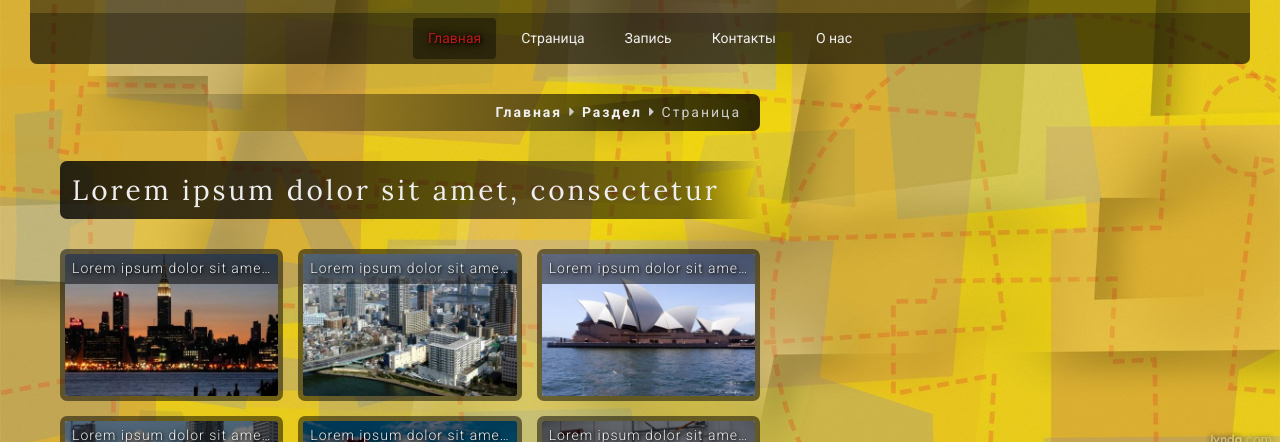
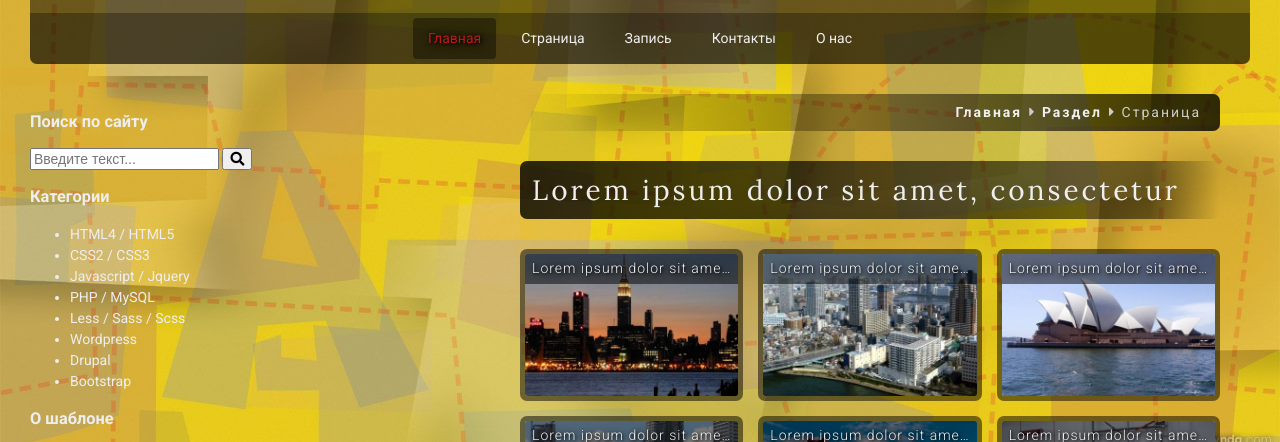
Before and after one commit to AnatoliySysoenko/Flexbox_tamplate, a website: page index.html in a window 1280 px wide. Shown: the part 324-766 px from the top of the page. Drawn offline with Linux system fonts and the light colour scheme.

Commit message:
разметка для left

```diff
--- a/index.html
+++ b/index.html
@@ -218,7 +218,52 @@
         </div>
       </div>
     </main>
-    <aside></aside>
+    <aside class="left">
+      <div class="widget widget-search">
+        <h3>Поиск по сайту</h3>
+        <form action="#" method="get">
+          <input class="widget-search__input" type="search" name="search" placeholder="Введите текст...">
+          <button class="widget-search__submit">
+            <i class="fas fa-search"></i>
+          </button>
+        </form>
+      </div>
+      <div class="widget widget-categories">
+        <h3>Категории</h3>
+        <ul class="widget-categories__list">
+          <li class="widget-categories__item">
+            <a class="widget-categories__link" href="#">HTML4 / HTML5</a>
+          </li>
+          <li class="widget-categories__item">
+            <a class="widget-categories__link" href="#">CSS2 / CSS3</a>
+          </li>
+          <li class="widget-categories__item">
+            <a class="widget-categories__link" href="#">Javascript / Jquery</a>
+          </li>
+          <li class="widget-categories__item">
+            <a class="widget-categories__link" href="#">PHP / MySQL</a>
+          </li>
+          <li class="widget-categories__item">
+            <a class="widget-categories__link" href="#">Less / Sass / Scss</a>
+          </li>
+          <li class="widget-categories__item">
+            <a class="widget-categories__link" href="#">Wordpress</a>
+          </li>
+          <li class="widget-categories__item">
+            <a class="widget-categories__link" href="#">Drupal</a>
+          </li>
+          <li class="widget-categories__item">
+            <a class="widget-categories__link" href="#">Bootstrap</a>
+          </li>
+        </ul>
+      </div>
+      <div class="widget widget-text">
+        <h3>О шаблоне</h3>
+        <p>Шаблон разработан для изучения адаптивной верстки на HTML5, оформления с помощью CSS3, подключения готовых
+          библиотек и плагинов Jquery.</p>
+      </div>
+    </aside>
+
   </div>
 
 
```
